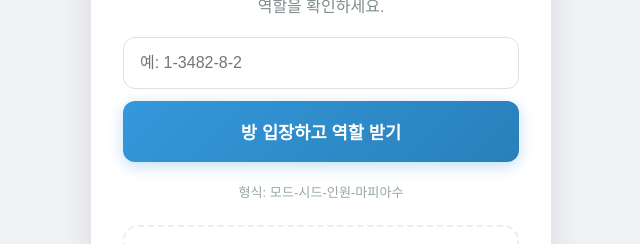
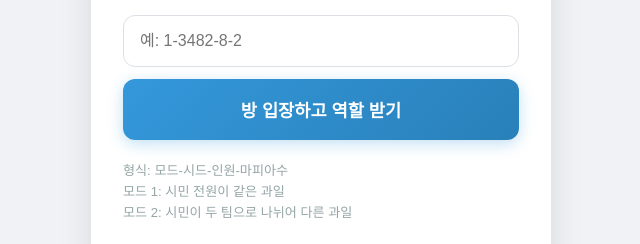
Before and after one commit to JS-depark/neo-mafia, a plain HTML site: page index.html in a window 1280 px wide. Shown: the part 226-470 px from the top of the page, without its empty margins (319-959 px from the left). Drawn offline with Linux system fonts and the light colour scheme.

Commit message:
Update index.html

```diff
--- a/index.html
+++ b/index.html
@@ -121,6 +121,8 @@
       font-size: 0.82rem;
       color: #95a5a6;
       margin-top: 8px;
+      line-height: 1.6;
+      text-align: left;
     }
   </style>
 </head>
@@ -136,7 +138,11 @@
     <div class="input-wrap">
       <input id="room-code" type="text" placeholder="예: 1-3482-8-2" autocomplete="off" />
       <button id="main-btn">방 입장하고 역할 받기</button>
-      <div class="small">형식: 모드-시드-인원-마피아수</div>
+      <div class="small">
+        형식: 모드-시드-인원-마피아수<br />
+        모드 1: 시민 전원이 같은 과일<br />
+        모드 2: 시민이 두 팀으로 나뉘어 다른 과일
+      </div>
     </div>
 
     <div id="result">역할 확인 전</div>
```
